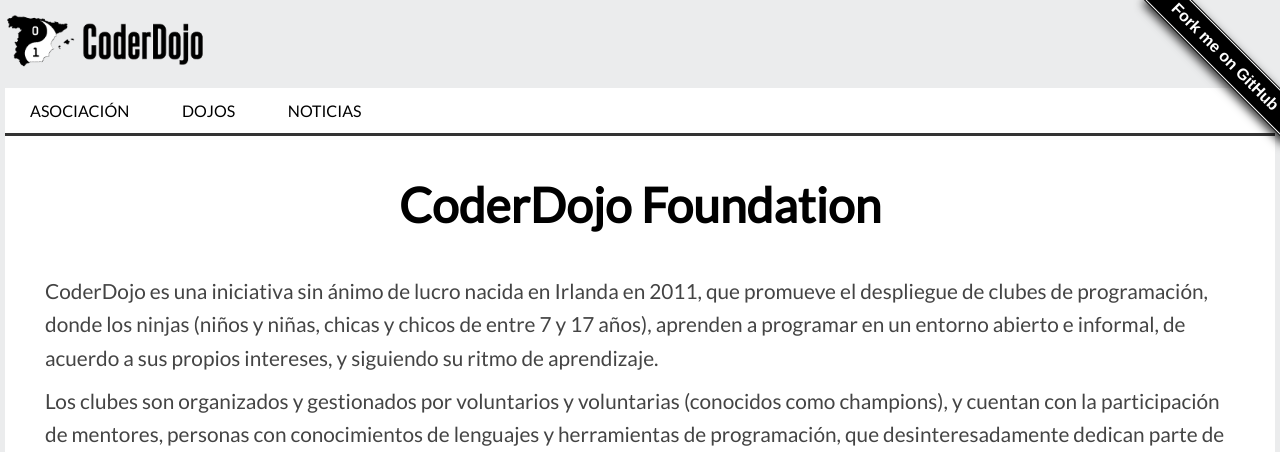
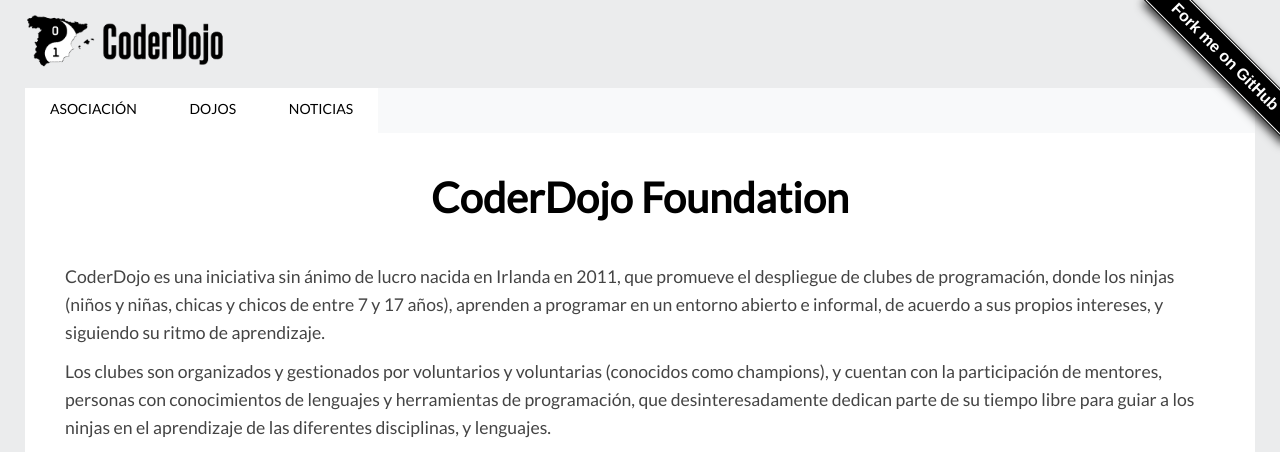
Before and after one commit to CoderDojoES/coderdojoes.github.io, a Jekyll site: the page built from index.markdown, in a window 1280 px wide. Shown: the top 452 px of the page. Built offline with Jekyll 4.4.1, drawn with Linux system fonts in a browser that asks for light colours; nearby versions of some CDN libraries; grey boxes are pictures that could not be loaded.

Commit message:
Add menu responsive

```diff
--- a/_layouts/default.html
+++ b/_layouts/default.html
@@ -32,11 +32,18 @@
         </div>
         <nav class="row">
           <div class="col-lg-12">
-            <ul>
-              <li><a class="{% if page.url contains '/asociacion/' %}active{% endif %}" href="{{ "/asociacion/" | prepend: site.baseurl }}">Asociación</a></li>
-              <li><a class="{% if page.url contains '/dojos/' %}active{% endif %}" href="{{ "/dojos/" | prepend: site.baseurl }}">Dojos</a></li>
-              <li><a class="{% if page.url contains '/noticias/' %}active{% endif %}" href="{{ "/noticias/" | prepend: site.baseurl }}">Noticias</a></li>
-            </ul>
+            <nav class="navbar navbar-expand-lg navbar-light bg-light">
+              <button class="navbar-toggler" type="button" data-toggle="collapse" data-target="#navbarNav" aria-controls="navbarNav" aria-expanded="false" aria-label="Toggle navigation">
+                <span class="navbar-toggler-icon"></span>
+              </button>
+              <div class="collapse navbar-collapse" id="navbarNav">
+                <ul class="navbar-nav">
+                  <li class="nav-item"><a class="nav-link {% if page.url contains '/asociacion/' %}active{% endif %}" href="{{ "/asociacion/" | prepend: site.baseurl }}">Asociación</a></li>
+                  <li class="nav-item"><a class="nav-link {% if page.url contains '/dojos/' %}active{% endif %}" href="{{ "/dojos/" | prepend: site.baseurl }}">Dojos</a></li>
+                  <li class="nav-item"><a class="nav-link {% if page.url contains '/noticias/' %}active{% endif %}" href="{{ "/noticias/" | prepend: site.baseurl }}">Noticias</a></li>
+                </ul>
+              </div>
+            </nav>
           </div>
         </nav>
       </div>
@@ -69,5 +76,10 @@
       </footer>
 
     </div>
+
+    <script src="https://code.jquery.com/jquery-3.3.1.slim.min.js" integrity="sha384-q8i/X+965DzO0rT7abK41JStQIAqVgRVzpbzo5smXKp4YfRvH+8abtTE1Pi6jizo" crossorigin="anonymous"></script>
+    <script src="https://cdnjs.cloudflare.com/ajax/libs/popper.js/1.14.3/umd/popper.min.js" integrity="sha384-ZMP7rVo3mIykV+2+9J3UJ46jBk0WLaUAdn689aCwoqbBJiSnjAK/l8WvCWPIPm49" crossorigin="anonymous"></script>
+    <script src="https://stackpath.bootstrapcdn.com/bootstrap/4.1.2/js/bootstrap.min.js" integrity="sha384-o+RDsa0aLu++PJvFqy8fFScvbHFLtbvScb8AjopnFD+iEQ7wo/CG0xlczd+2O/em" crossorigin="anonymous"></script>
+
   </body>
 </html>
--- a/_sass/base/_reset.scss
+++ b/_sass/base/_reset.scss
@@ -17,15 +17,25 @@
 table tr td { vertical-align:middle !important;}
 
 /* overrides */
- .container-fluid { max-width:1280px; /*margin-right:auto; margin-left:auto;*/ padding-left:5px; padding-right:5px; }
+.container-fluid { max-width:1280px; /*margin-right:auto; margin-left:auto;*/ padding-left:25px; padding-right:25px; }
 .row { margin-right:-5px; margin-left:-5px; }
 .col-lg-1,.col-lg-10,.col-lg-11,.col-lg-12,.col-lg-2,.col-lg-3,.col-lg-4,.col-lg-5,.col-lg-6,.col-lg-7,.col-lg-8,.col-lg-9,.col-md-1,.col-md-10,.col-md-11,.col-md-12,.col-md-2,.col-md-3,.col-md-4,.col-md-5,.col-md-6,.col-md-7,.col-md-8,.col-md-9,.col-sm-1,.col-sm-10,.col-sm-11,.col-sm-12,.col-sm-2,.col-sm-3,.col-sm-4,.col-sm-5,.col-sm-6,.col-sm-7,.col-sm-8,.col-sm-9,.col-xs-1,.col-xs-10,.col-xs-11,.col-xs-12,.col-xs-2,.col-xs-3,.col-xs-4,.col-xs-5,.col-xs-6,.col-xs-7,.col-xs-8,.col-xs-9{padding-right:5px;padding-left:5px;}
 
- h1, h2, h3 { font-size:2rem;; display:block; margin:0 0 15px; padding:0; }
+@media only screen and (max-width:1199px){}
+@media only screen and (max-width:991px){
+    .container-fluid { padding-left:5px; padding-right:5px; }
+}
+@media only screen and (max-width:767px){}
+@media only screen and (max-width:543px){}
+
+h1, h2, h3 { font-size:2rem; display:block; margin:0 0 15px; padding:0; }
 h1 { font-size:22px; }
 h2 { font-size:16px; }
 h3 { font-size:14px; }
 
+ #forkongithub {
+     display:none;
+ }
  #forkongithub a {
      background:#000;
      color:#fff;
--- a/_sass/base/_style.scss
+++ b/_sass/base/_style.scss
@@ -2,28 +2,55 @@
     .logo {
         margin: 15px 0 20px;
     }
+    .navbar {
+        display:block;
+        margin:0;
+        padding:0;
+        background: #fff;
         ul {
             display:block;
             background: #fff;
-        border-bottom: 3px solid #333;
             li {
                 list-style: none;
                 display: inline-block;
-            font-size: 1rem;
+                font-size: 14px;
                 text-transform: uppercase;
                 a {
                     display: block;
                     padding: 10px 25px;
                     color: #000;
+                    border-bottom:3px solid #fff;
                     &:hover,
                     &.active {
-                    background: #333;
-                    color:#fff;
+                        border-bottom-color: #333;
                     }
                 }
             }
         }
     }
+}
+@media only screen and (max-width:1199px){}
+@media only screen and (max-width:991px){
+    #header {
+        .logo {
+            text-align: center;
+        }
+        .navbar {
+            ul {
+                background: #f0f0f0;
+                border-bottom: 3px solid #333;
+                li {
+                    display: block;
+                    a {
+                        border: none;
+                    }
+                }
+            }
+        }
+    }
+}
+@media only screen and (max-width:767px){}
+@media only screen and (max-width:543px){}
 
 #content {
     min-height: 700px;
@@ -33,12 +60,13 @@
         text-align: center;
         h1 {
             margin:0 0 40px;
-            font-size:3rem;
+            font-size:2.6rem;
             color:#000;
         }
     }
     .description {
-        font-size: 1.3rem;
+        font-size: 1.1rem;
+        line-height: 1.6;
         font-weight: normal;
     }
     ul {
@@ -66,6 +94,10 @@
         }
     }
 }
+@media only screen and (max-width:1199px){}
+@media only screen and (max-width:991px){}
+@media only screen and (max-width:767px){}
+@media only screen and (max-width:543px){}
 
 #footer {
     padding:15px 20px;
@@ -87,3 +119,14 @@
         }
     }
 }
+@media only screen and (max-width:1199px){}
+@media only screen and (max-width:991px){
+    #footer {
+        .text-left,
+        .text-right {
+            text-align: center;
+        }
+    }
+}
+@media only screen and (max-width:767px){}
+@media only screen and (max-width:543px){}
```
Lines whose indentation alone changed are shown as unchanged.
